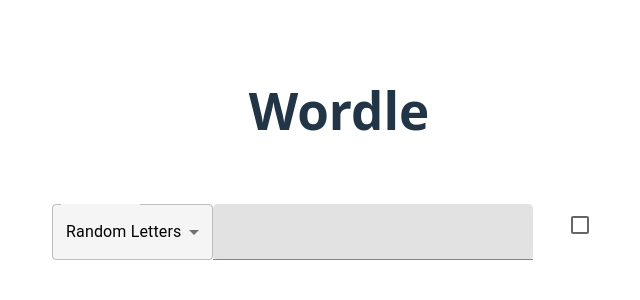
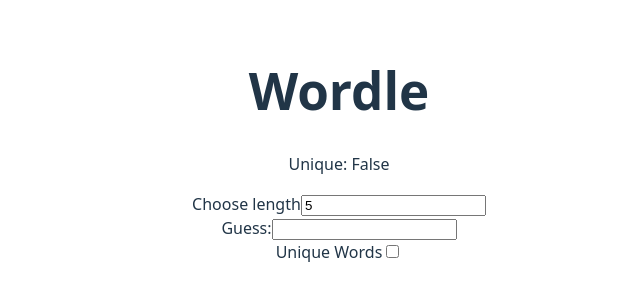
Before and after one commit to alfredbrannare/Wordle, a React (Vite) app in the folder client/: page / in a window 1280 px wide. Shown: the part 246-546 px from the top of the page, without its empty margins (301-941 px from the left). Built offline with nearby package versions, Linux system fonts and the light colour scheme.

Commit message:
Updated logic for the inputs

```diff
--- a/client/src/App.jsx
+++ b/client/src/App.jsx
@@ -4,32 +4,54 @@
 import "./App.css";
 import axios from "axios";
 import TextInput from "./components/GUI/TextInput.jsx";
-import WordLengthInput from "./components//GUI/WordLenghtInput.jsx";
-import UniqueWordInputs from "./components/GUI/UniqueWordInput.jsx";
+import WordLengthInput from "./components/GUI/WordLengthInput.jsx";
+import UniqueWordInput from "./components/GUI/UniqueWordInput.jsx";
 
 function App() {
-  const [input, setInput] = useState("");
-  const [wordLength, setWordLength] = useState("Random");
-  const [isChecked, setIsChecked] = useState(false);
+  const [gameSettings, setGameSettings] = useState({
+    guesses: [],
+    isUnique: false,
+    wordLength: 5,
+  });
 
   return (
-    <>
+    <main>
       <h1>Wordle</h1>
-      <div>
+      <p>Unique: {gameSettings.isUnique ? 'True' : 'False'}</p>
+      <form>
         <WordLengthInput
-          length={wordLength}
-          onChange={(e) => setWordLength(e.target.value)}
+          currentLength={gameSettings.wordLength}
+          onLengthChange={(newLength) =>
+            setGameSettings(prev => ({ ...prev, wordLength: newLength }))
+          }
         />
         <TextInput
-          value={input}
-          onChange={(e) => setInput(e.target.value.toUpperCase())}
+          wordLength={gameSettings.wordLength}
+          onSubmitGuess={(newGuess) => {
+            setGameSettings(prevSettings => ({
+              ...prevSettings,
+              guesses: [...prevSettings.guesses, newGuess]
+            }));
+          }}
         />
-        <UniqueWordInputs
-          isChecked={isChecked}
-          onChange={() => setIsChecked(!isChecked)}
+
+        <UniqueWordInput
+          currentStatus={gameSettings.isUnique}
+          onToggle={(toggle) => {
+            setGameSettings(prevSettings => ({
+              ...prevSettings,
+              isUnique: toggle
+            }));
+          }}
         />
-      </div>
-    </>
+
+        <ul>
+          {gameSettings.guesses.map((guess, index) => (
+            <li key={index}>{guess}</li>
+          ))}
+        </ul>
+      </form>
+    </main>
   );
 }
 
--- a/client/src/components/GUI/TextInput.jsx
+++ b/client/src/components/GUI/TextInput.jsx
@@ -1,23 +1,24 @@
-import { TextField, FormControl, FormLabel } from "@mui/material";
+import { useState } from 'react';
 
-export default function TextInput({ value, onChange }) {
+export default function TextInput({ wordLength, onSubmitGuess }) {
+    const [guess, setGuess] = useState("");
+    const [error, setError] = useState(false);
+
     return (
-        <FormControl>
-            <FormLabel sx={{ mb: 1, color: "white", textAlign: "center" }}>
-                Guess Word
-            </FormLabel>
-            <TextField
-                value={value}
-                onChange={onChange}
-                variant="filled"
-                inputProps={{ min: 0, style: { textAlign: "center", color: "black" } }}
-                sx={{
-                    width: "20rem",
-                    textAlign: "center",
-                    backgroundColor: "#f0f0f0",
-                    borderRadius: "5px",
+        <div className="text-input">
+            <label htmlFor="guess-input" className="text-input__label">
+                Guess:
+            </label>
+            <input
+                type="text"
+                id="guess-input"
+                className="text-input__input"
+                value={guess}
+                maxLength={wordLength}
+                onChange={(ev) => {
+                    setGuess(ev.target.value.toUpperCase());
                 }}
             />
-        </FormControl>
+        </div>
     );
 }
--- a/client/src/components/GUI/UniqueWordInput.jsx
+++ b/client/src/components/GUI/UniqueWordInput.jsx
@@ -1,17 +1,20 @@
-import { Checkbox, FormControl, FormLabel } from "@mui/material";
+export default function UniqueWordInput({ currentStatus, onToggle }) {
+    const handleCheckboxChange = (e) => {
+        onToggle(e.target.checked);
+    };
 
-export default function UniqueWordInput({ isChecked, onChange }) {
     return (
-        <FormControl component="fieldset">
-            {/* Label Above the Checkbox */}
-            <FormLabel sx={{ mb: 1, color: "white", textAlign: "center" }}>
-                Unique Word
-            </FormLabel>
-            <Checkbox
-                checked={isChecked}
-                onChange={onChange}
-                color="primary"
+        <div className="unique-word-input">
+            <label htmlFor="unique-words-checkbox" className="unique-word-input__label">
+                Unique Words
+            </label>
+            <input
+                type="checkbox"
+                id="unique-words-checkbox"
+                className="unique-word-input__checkbox"
+                checked={currentStatus}
+                onChange={handleCheckboxChange}
             />
-        </FormControl>
+        </div>
     );
 }
--- a/client/src/components/GUI/WordLenghtInput.jsx
+++ /dev/null
@@ -1,28 +0,0 @@
-import { MenuItem, Select, FormControl, InputLabel, Typography, FormLabel } from "@mui/material";
-
-export default function WordLengthInput({ length, onChange }) {
-    return (
-        <FormControl medium>
-            <FormLabel sx={{ mb: 1, color: "white", textAlign: "center" }}>
-                Guess Word
-            </FormLabel>
-            <Select
-                value={length}
-                onChange={onChange}
-                label="Word Length"
-                id="word-length-input"
-                sx={{
-                    backgroundColor: "whitesmoke",
-                    color: "black",
-                    focus: "orange"
-                }}
-            >
-                {["Random", 4, 5, 6, 7, 8].map((num) => (
-                    <MenuItem key={num} value={num}>
-                        {num} Letters
-                    </MenuItem>
-                ))}
-            </Select>
-        </FormControl>
-    );
-}
--- /dev/null
+++ b/client/src/components/GUI/WordLengthInput.jsx
@@ -0,0 +1,24 @@
+import { useState } from 'react';
+
+export default function WordLengthInput({ currentLength, onLengthChange }) {
+    const [localLength, setLocalLength] = useState(currentLength);
+
+    return (
+        <div className="word-length-input">
+            <label htmlFor="word-length" className="word-length-input__label">
+                Choose length
+            </label>
+            <input
+                type="number"
+                id="word-length"
+                className="word-length-input__input"
+                value={localLength}
+                onChange={(e) => {
+                    const newLength = parseInt(e.target.value, 10) || 0;
+                    setLocalLength(newLength);
+                    onLengthChange(newLength);
+                }}
+            />
+        </div>
+    );
+}
```
